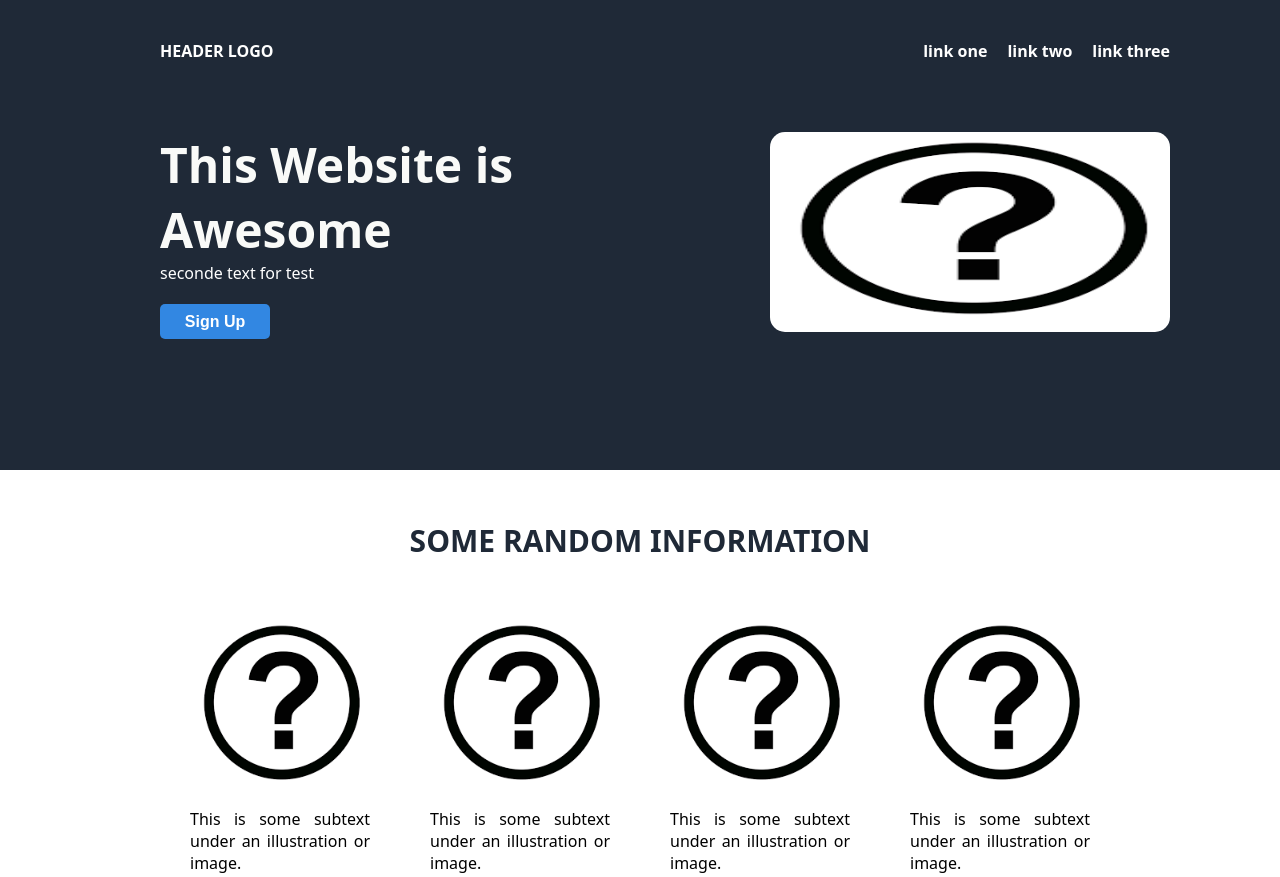
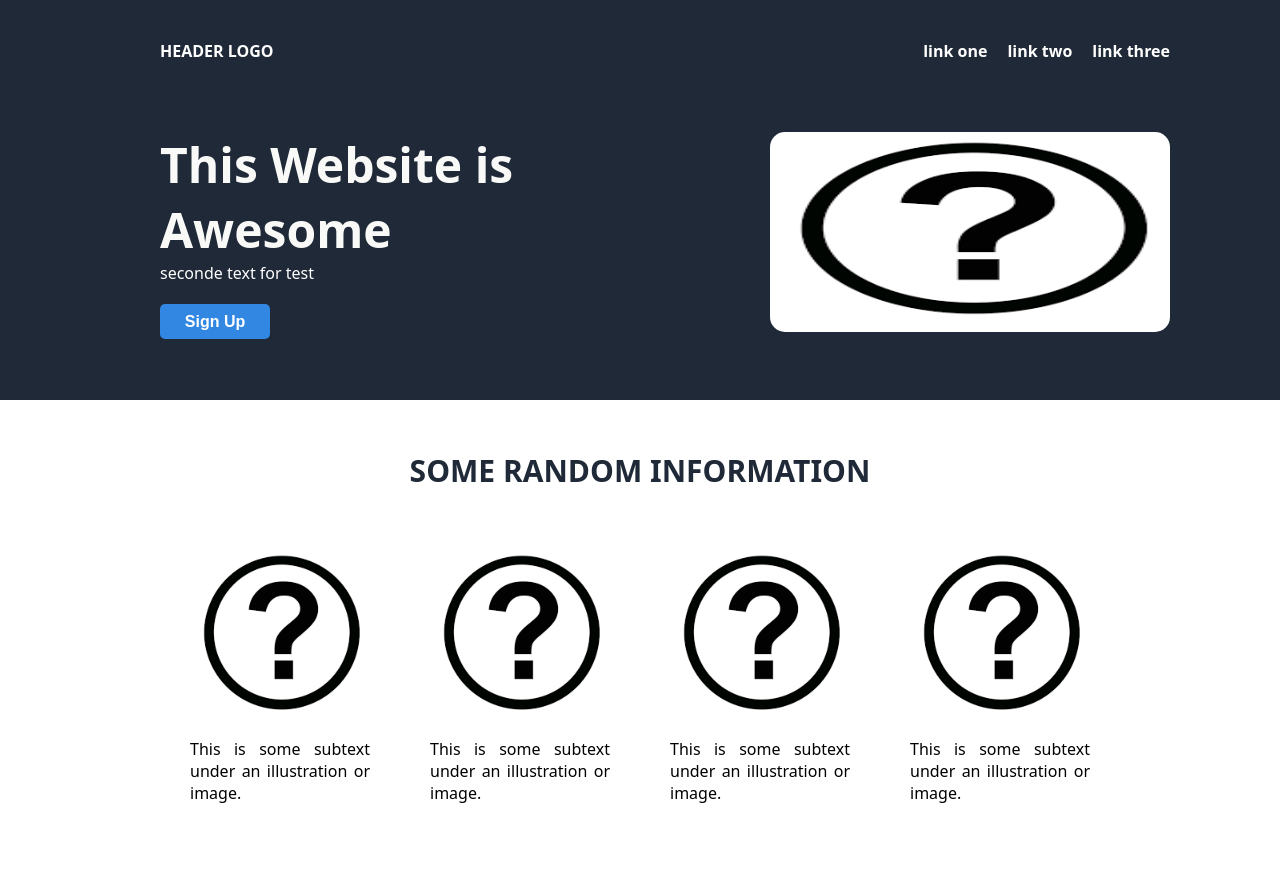
Before and after one commit to FelipeReis96/Landing-Page, a plain HTML site: page index.html in a window 1280 px wide. Shown: the top 877 px of the page. Drawn offline with Linux system fonts and the light colour scheme.

Commit message:
adjusting

```diff
--- a/style.css
+++ b/style.css
@@ -7,7 +7,7 @@ body {
 
 .header {
     background-color: #1F2937;
-    height: 470px;
+    height: 400px;
     color: white;
 }
 
```
